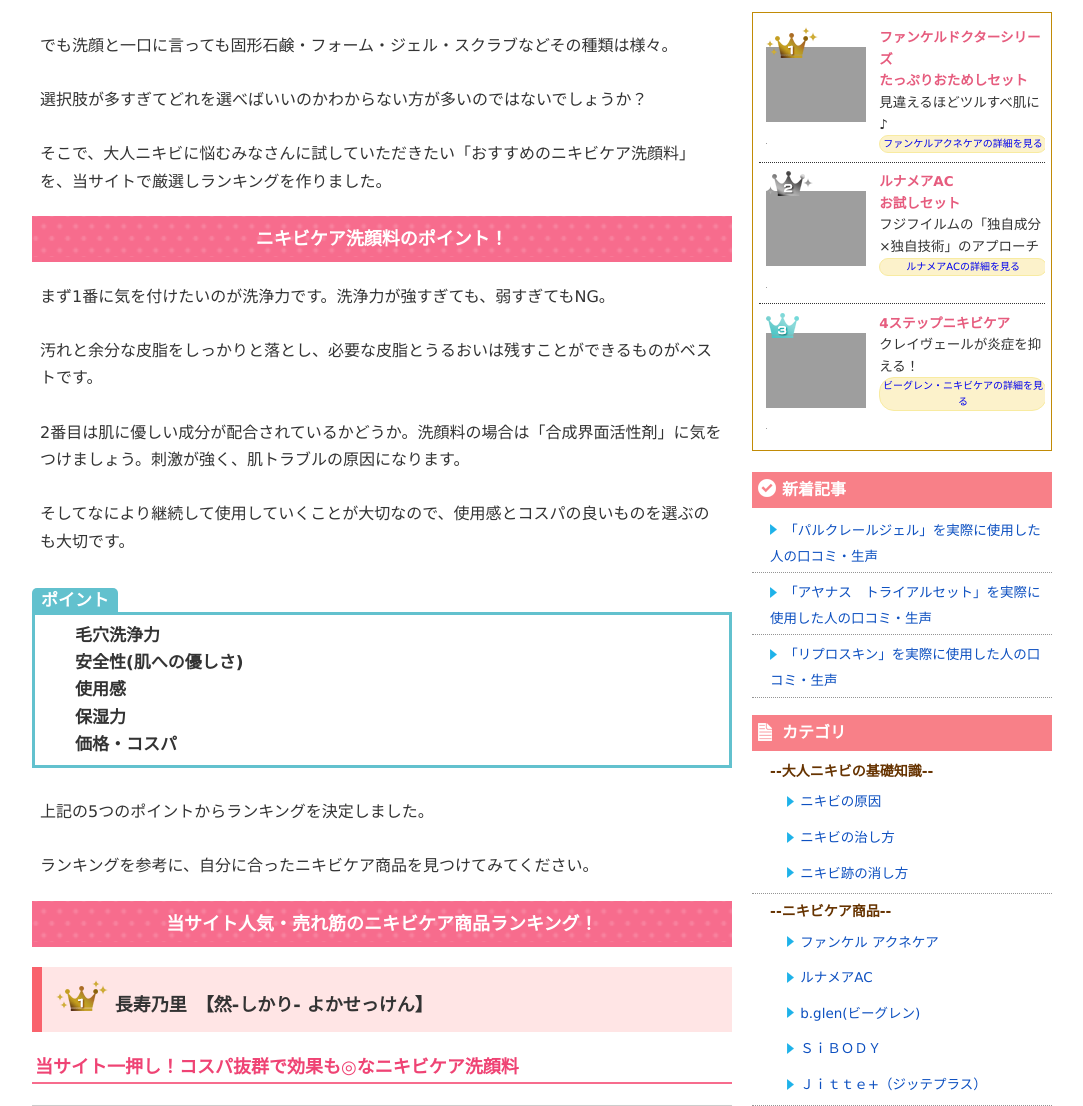
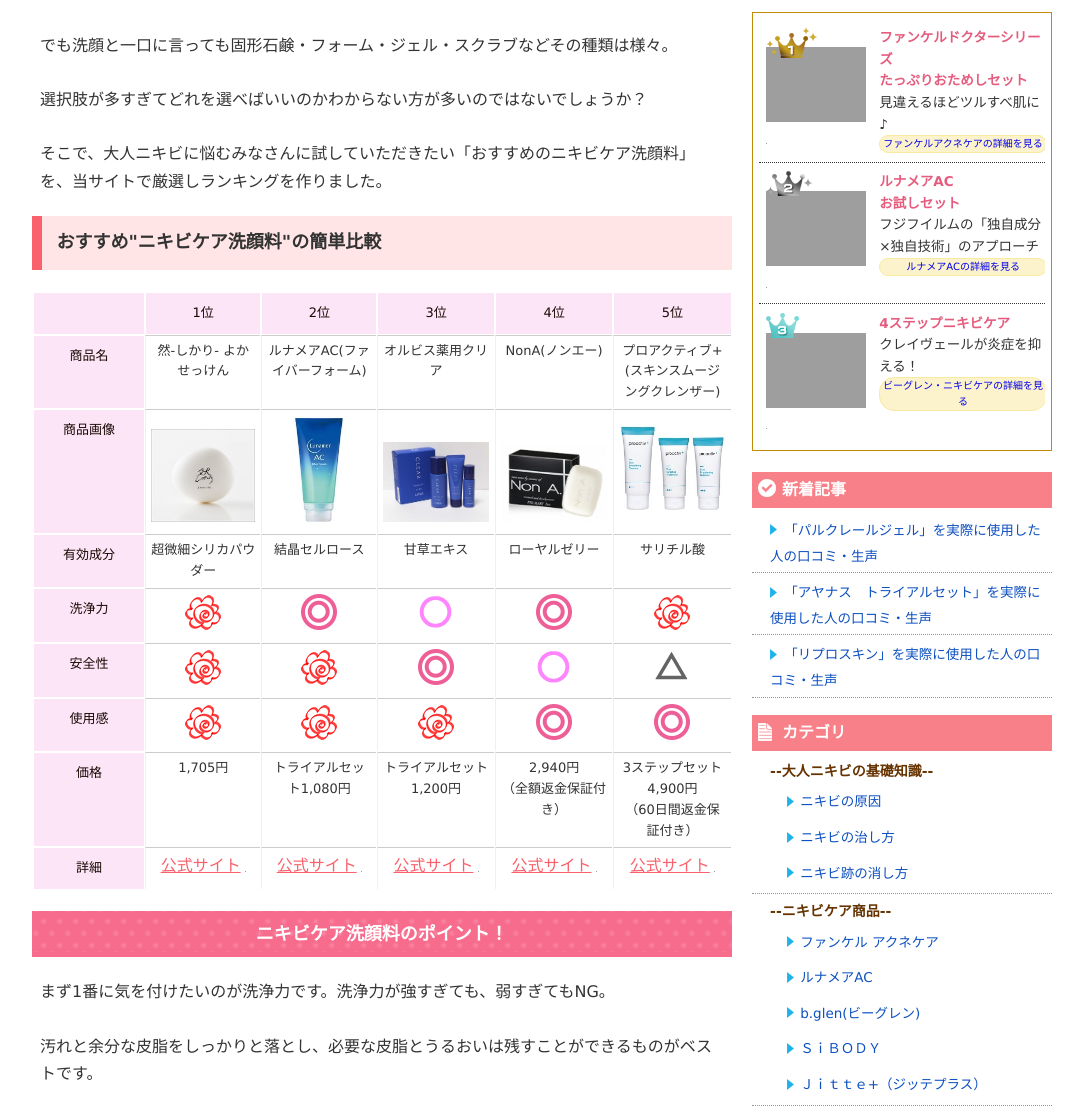
Before and after one commit to team-officekuma/-, a PHP site: page /article/ranking/sengan/index.php in a window 1280 px wide. Shown: the part 911-2017 px from the top of the page, without its empty margins (98-1181 px from the left). Run offline with PHP 8.4, Linux system fonts and the light colour scheme; grey boxes are pictures that could not be loaded.

Commit message:
洗顔ランキング/TOPグラフを追加。商品別グラフは別途更新予定。サイトマップ更新。

```diff
--- a/skincare/article/ranking/sengan/index.php
+++ b/skincare/article/ranking/sengan/index.php
@@ -110,6 +110,92 @@
                     <br><br>
                     そこで、大人ニキビに悩むみなさんに試していただきたい「おすすめのニキビケア洗顔料」を、当サイトで厳選しランキングを作りました。
                     </p>
+
+                <h5 class="akami-care">おすすめ"ニキビケア洗顔料"の簡単比較</h5>
+                <table class="table-ranking">
+						<tr>
+							<th></th>
+							<th>1位</th>
+							<th>2位</th>
+							<th>3位</th>
+							<th>4位</th>
+							<th>5位</th>
+						</tr>
+						<tr>
+							<th>商品名</th>
+							<td>然-しかり- よかせっけん</td>
+							<td>ルナメアAC(ファイバーフォーム)</td>
+							<td>オルビス薬用クリア</td>
+							<td>NonA(ノンエー)</td>
+							<td>プロアクティブ+ (スキンスムージングクレンザー)</td>
+						</tr>
+						<tr>
+							<th>商品画像</th>
+							<td><img src="../../../assets/img/sengan_yokasekken.jpg" alt="然-しかり- よかせっけん"></td>
+							<td><img src="../../../assets/img/sengan_runamea.jpg" alt="ルナメアAC(ファイバーフォーム)"></td>
+							<td><img src="../../../assets/img/sengan_orubisu.jpg" alt="オルビス薬用クリア"></td>
+							<td><img src="../../../assets/img/sengan_nona.png" alt="NonA(ノンエー)"></td>
+							<td><img src="../../../assets/img/sengan_proactiv.jpg" alt="プロアクティブ+ (スキンスムージングクレンザー)"></td>
+						<tr>
+							<th>有効成分</th>
+							<td>超微細シリカパウダー</td>
+							<td>結晶セルロース</td>
+							<td>甘草エキス</td>
+							<td>ローヤルゼリー</td>
+							<td>サリチル酸</td>
+						</tr>
+                        <tr>
+							<th>洗浄力</th>
+							<td><img src="../../../assets/img/ranking-hanamaru.png" alt="洗浄力"></td>
+							<td><img src="../../../assets/img/ranking-nigyumaru.png" alt="洗浄力"></td>
+							<td><img src="../../../assets/img/ranking-maru.png" alt="洗浄力"></td>
+							<td><img src="../../../assets/img/ranking-nigyumaru.png" alt="洗浄力"></td>
+							<td><img src="../../../assets/img/ranking-hanamaru.png" alt="洗浄力"></td>
+						</tr>
+                        <tr>
+							<th>安全性</th>
+							<td><img src="../../../assets/img/ranking-hanamaru.png" alt="安全性"></td>
+							<td><img src="../../../assets/img/ranking-hanamaru.png" alt="安全性"></td>
+							<td><img src="../../../assets/img/ranking-nigyumaru.png" alt="安全性"></td>
+							<td><img src="../../../assets/img/ranking-maru.png" alt="安全性"></td>
+							<td><img src="../../../assets/img/ranking-sannkaku.png" alt="安全性"></td>
+						</tr>
+                       <tr>
+							<th>使用感</th>
+							<td><img src="../../../assets/img/ranking-hanamaru.png" alt="使用感"></td>
+							<td><img src="../../../assets/img/ranking-hanamaru.png" alt="使用感"></td>
+							<td><img src="../../../assets/img/ranking-hanamaru.png" alt="使用感"></td>
+                           <td><img src="../../../assets/img/ranking-nigyumaru.png" alt="使用感"></td>
+							<td><img src="../../../assets/img/ranking-nigyumaru.png" alt="使用感"></td>
+						</tr>
+                        <tr>
+							<th>価格</th>
+							<td>1,705円</td>
+							<td>トライアルセット1,080円</td>
+							<td>トライアルセット1,200円</td>
+							<td>2,940円<br>（全額返金保証付き）</td>
+							<td>3ステップセット4,900円<br>（60日間返金保証付き）</td>
+						</tr>
+                        <tr>
+							<th>詳細</th>
+							<td><a href="https://px.a8.net/svt/ejp?a8mat=2ZEWP7+BET46Q+3QN8+5YJRM" target="_blank" rel="nofollow">公式サイト</a>
+                            <img border="0" width="1" height="1" src="https://www19.a8.net/0.gif?a8mat=2ZEWP7+BET46Q+3QN8+5YJRM" alt="【然-しかり- よかせっけん】公式サイト">
+                            </td>
+							<td><a href="https://px.a8.net/svt/ejp?a8mat=2ZEWP8+D2CGOI+2UM6+5YJRM" target="_blank" rel="nofollow">公式サイト</a>
+                            <img border="0" width="1" height="1" src="https://www14.a8.net/0.gif?a8mat=2ZEWP8+D2CGOI+2UM6+5YJRM" alt="【ルナメアAC(ファイバーフォーム)】公式サイト">
+                            </td>
+							<td><a href="https://px.a8.net/svt/ejp?a8mat=2ZF8G4+5H2I0I+1USQ+C1DUQ" target="_blank" rel="nofollow">公式サイト</a>
+                            <img border="0" width="1" height="1" src="https://www15.a8.net/0.gif?a8mat=2ZF8G4+5H2I0I+1USQ+C1DUQ" alt="【オルビス薬用クリア】公式サイト">
+                            </td>
+							<td><a href="https://px.a8.net/svt/ejp?a8mat=2ZJ3TR+87WGFM+3O6W+5ZMCI" target="_blank" rel="nofollow">公式サイト</a>
+                            <img border="0" width="1" height="1" src="https://www14.a8.net/0.gif?a8mat=2ZJ3TR+87WGFM+3O6W+5ZMCI" alt="【NonA(ノンエー)】公式サイト">
+                            </td>
+							<td>
+                            <a href="https://px.a8.net/svt/ejp?a8mat=2ZJ3TR+87B0TU+23RS+ZTV6Q" target="_blank" rel="nofollow">公式サイト</a>
+                            <img border="0" width="1" height="1" src="https://www17.a8.net/0.gif?a8mat=2ZJ3TR+87B0TU+23RS+ZTV6Q" alt="【プロアクティブ+ (スキンスムージングクレンザー)】公式サイト">
+                            </td>
+						</tr>
+				</table>
 
                 <h2 class="h2">ニキビケア洗顔料のポイント！</h2>
                 <p>
--- a/skincare/sitemap.xml
+++ b/skincare/sitemap.xml
@@ -68,7 +68,7 @@ https://skincare.officekuma-yokohama.com/article/ranking/kesyousui/
 <loc>
 https://skincare.officekuma-yokohama.com/article/ranking/sengan/
 </loc>
-<lastmod>2018-07-08</lastmod>
+<lastmod>2018-07-29</lastmod>
 <changefreq>monthly</changefreq>
 <priority>1.0</priority>
 </url>
```
Also changed, not shown: skincare/assets/img/sengan_nona.png (added), skincare/assets/img/sengan_orubisu.jpg (added), skincare/assets/img/sengan_proactiv.jpg (added), skincare/assets/img/sengan_runamea.jpg (added), skincare/assets/img/sengan_yokasekken.jpg (added).
